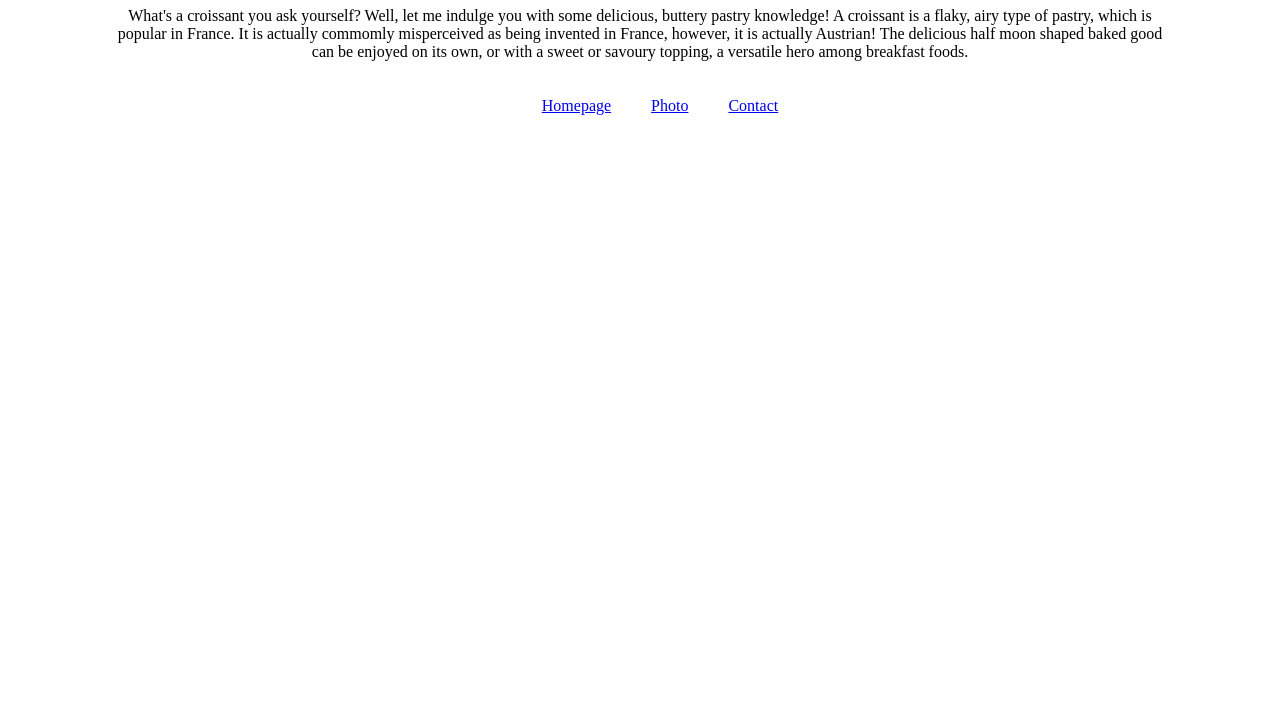
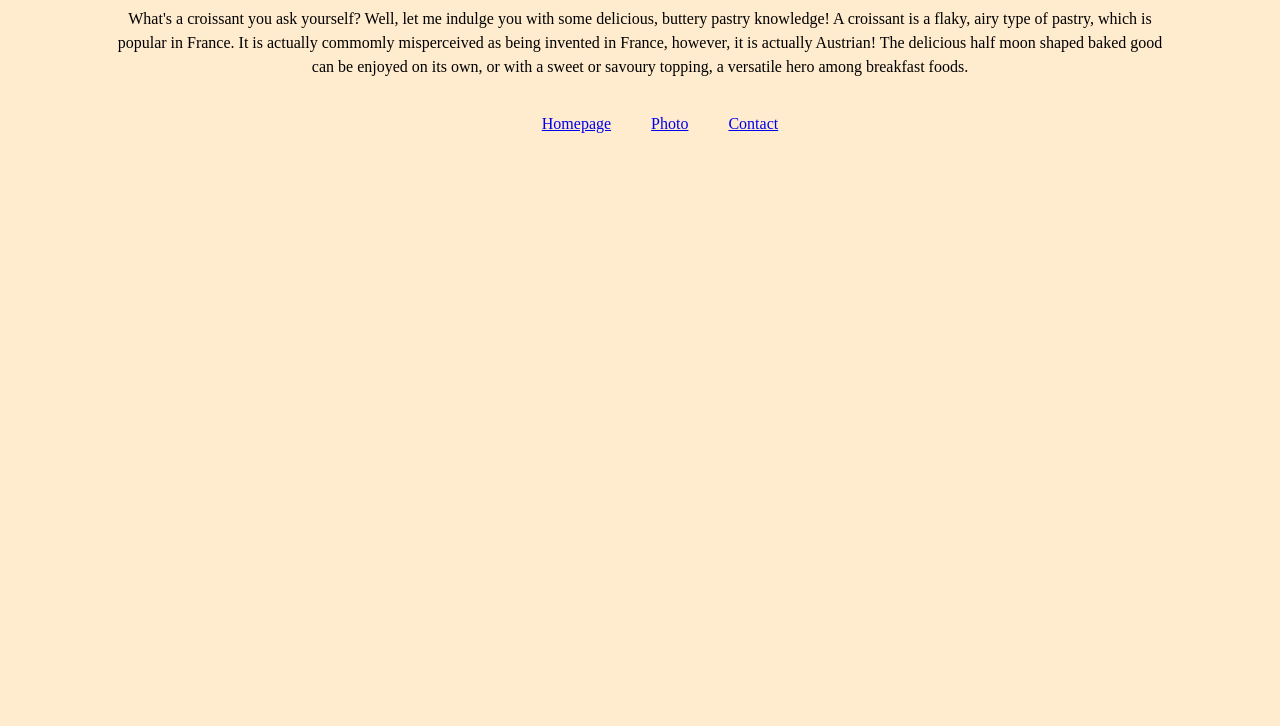
Before and after one commit to karin-mk/croissant-exercise, a plain HTML site: page index.html in a window 1280 px wide. Shown: the part 74-800 px from the top of the page. Drawn offline with Linux system fonts and the light colour scheme.

Commit message:
background-color-beige

```diff
--- a/src/style.css
+++ b/src/style.css
@@ -1,3 +1,7 @@
+body {
+  background-color: blanchedalmond;
+}
+
 h1 {
   text-align: center;
 }
@@ -17,6 +21,7 @@ p {
   text-align: center;
   display: block;
   padding: 0px 100px;
+  line-height: 1.5;
 }
 
 img {
```
